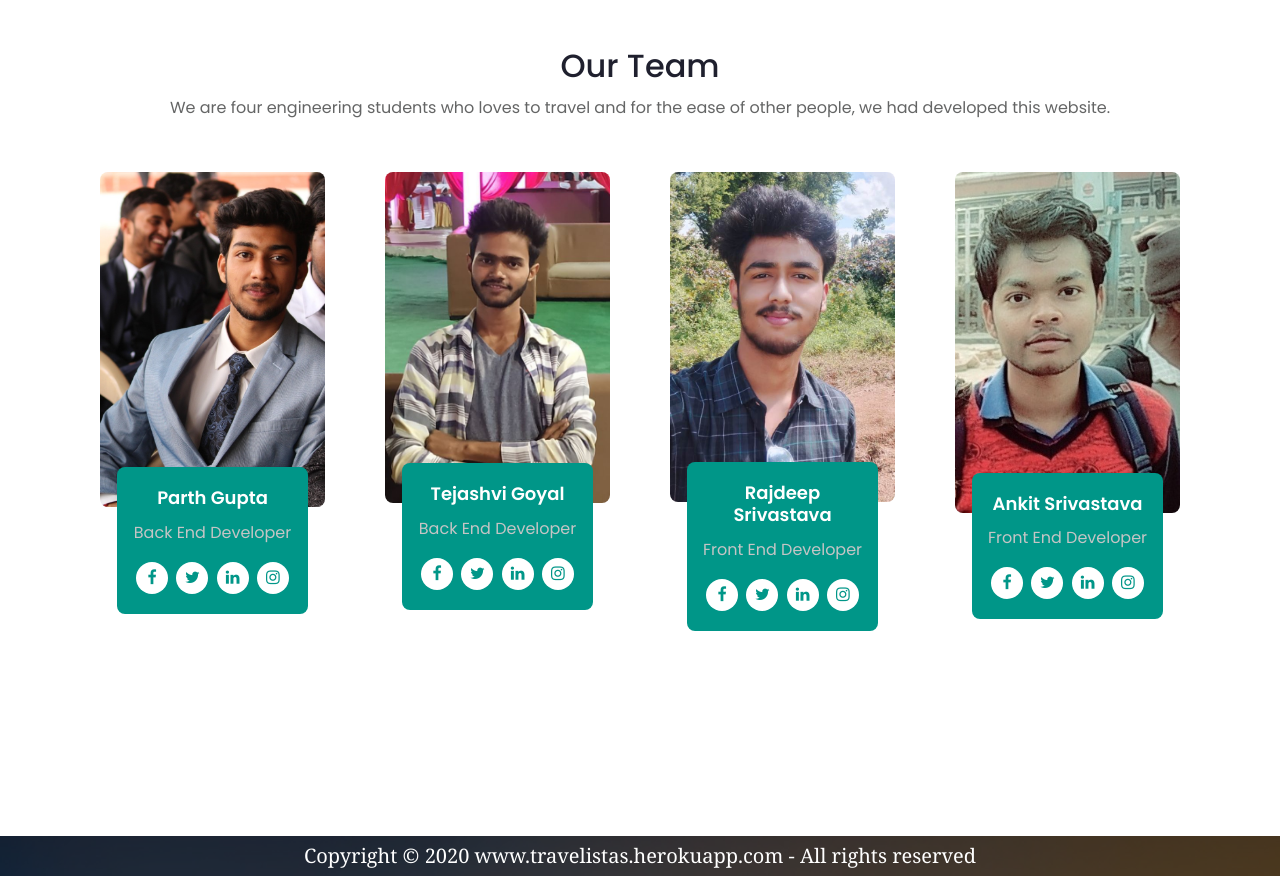
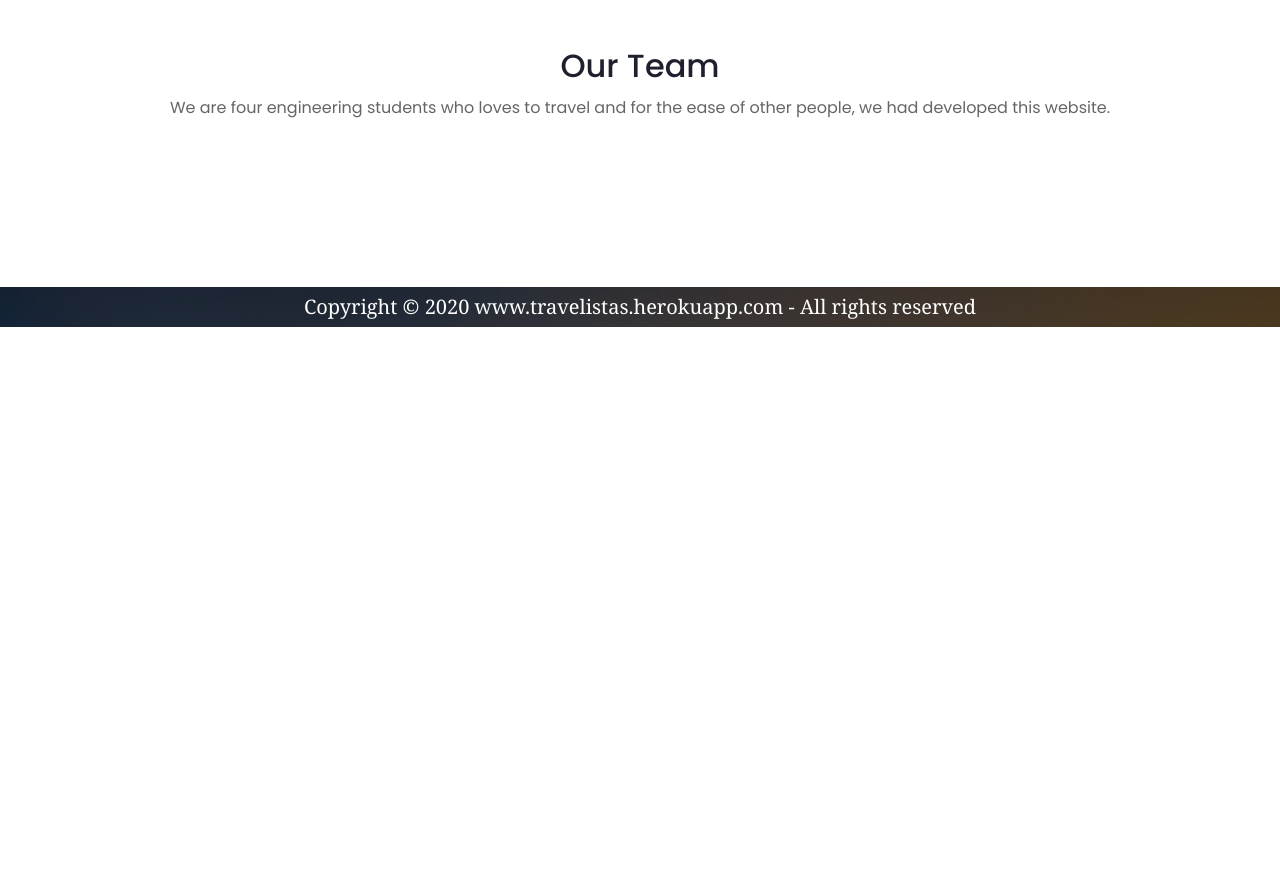
Before and after one commit to codebiet/Travelista, a Django app: page /about/ in a window 1280 px wide. Shown: the part 482-1358 px from the top of the page. After the commit the page ends 809 px from the top, so only its background shows below. Run offline with Django 3.2, Linux system fonts and the light colour scheme; some libraries are stand-ins or nearby versions; some web fonts are replaced.

Commit message:
add styleeeer

```diff
--- a/Places/templates/Places/about.html
+++ b/Places/templates/Places/about.html
@@ -57,7 +57,7 @@
                     people, we had developed this website.
                 </p>
             </div>
-            <div class="row">
+            {% comment %} <div class="row">
                 <div class="team-items">
                      <div class="item">
                          <img src="{% static '/images/img3.jpeg' %}" alt="team" style="width: 88%; margin: 0 auto;">
@@ -120,7 +120,7 @@
                          </div>
                      </div>
                 </div>
-            </div>
+            </div> {% endcomment %}
         </div>
 </section>
 <footer>
```
